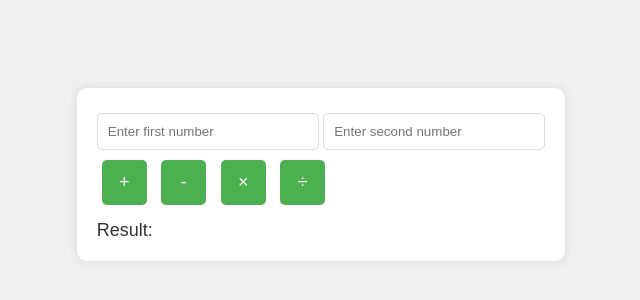
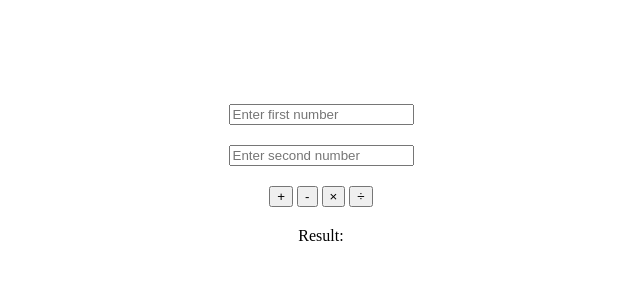
Before and after one commit to sdinesh-webdev/S-DINESH-KUMAR, a plain HTML site: page Problem-1 Create a small calculator which performs operations such as Addition, Subtraction, Multiplication and Division using class/index.html in a window 1280 px wide. Shown: the part 226-526 px from the top of the page, without its empty margins (319-959 px from the left). Drawn offline with Linux system fonts and the light colour scheme.

Commit message:
problem-1

```diff
--- a/Problem-1 Create a small calculator which performs operations such as Addition, Subtraction, Multiplication and Division using class/styles.css
+++ b/Problem-1 Create a small calculator which performs operations such as Addition, Subtraction, Multiplication and Division using class/styles.css
@@ -1,41 +1,17 @@
-body {
+body{
     display: flex;
     justify-content: center;
     align-items: center;
-    height: 100vh;
+    height: 100dvh;
     margin: 0;
-    font-family: Arial, sans-serif;
-    background-color: #f0f0f0;
 }
-.calculator {
-    background-color: white;
-    padding: 20px;
-    border-radius: 10px;
-    box-shadow: 0 0 10px rgba(0,0,0,0.1);
+
+.calculator{
+    display: flex;
+    flex-direction: column;
+    justify-content: center;
+    align-items: center;
+    width: 100%;
+    height: 100%;
+    gap: 20px;
 }
-input {
-    width: 200px;
-    padding: 10px;
-    margin: 5px 0;
-    border: 1px solid #ddd;
-    border-radius: 5px;
-}
-button {
-    width: 45px;
-    height: 45px;
-    margin: 5px;
-    border: none;
-    border-radius: 5px;
-    background-color: #4CAF50;
-    color: white;
-    font-size: 18px;
-    cursor: pointer;
-}
-button:hover {
-    background-color: #45a049;
-}
-#result {
-    font-size: 18px;
-    margin-top: 10px;
-    color: #333;
-}
```
